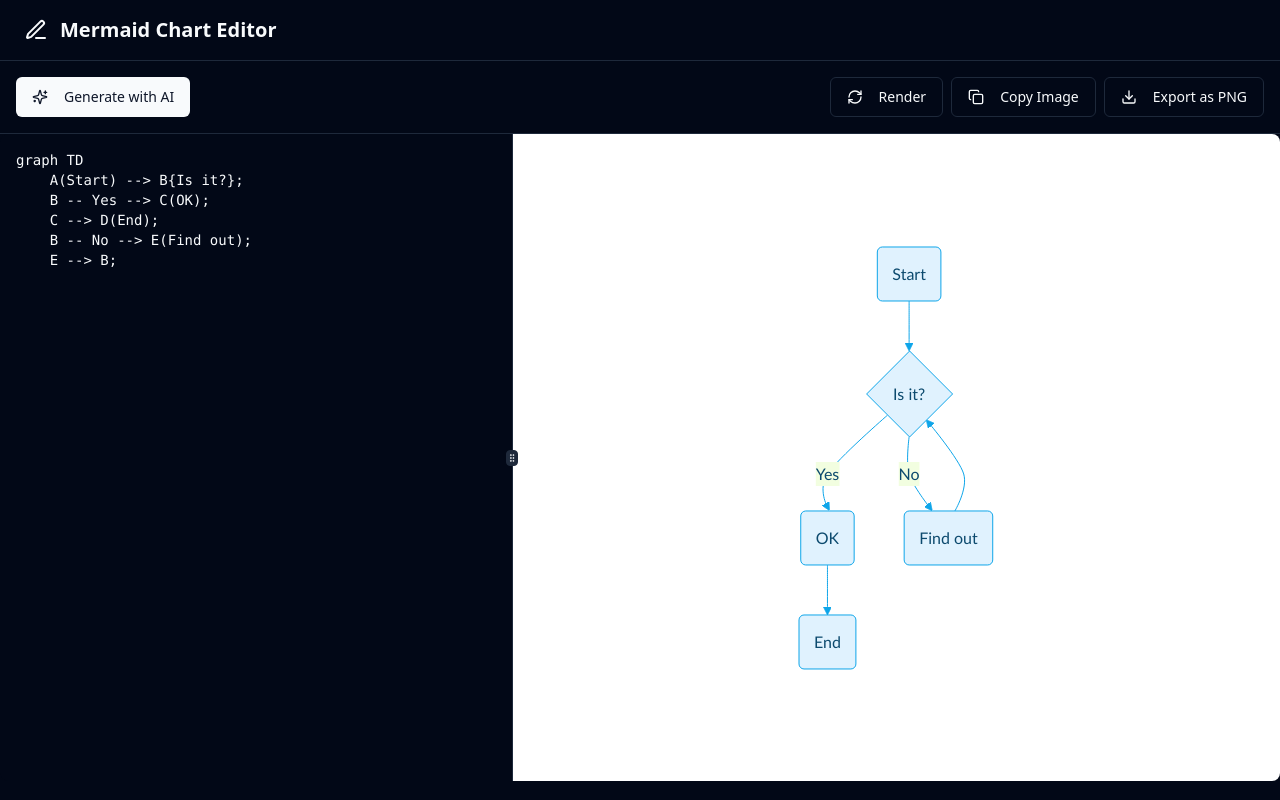
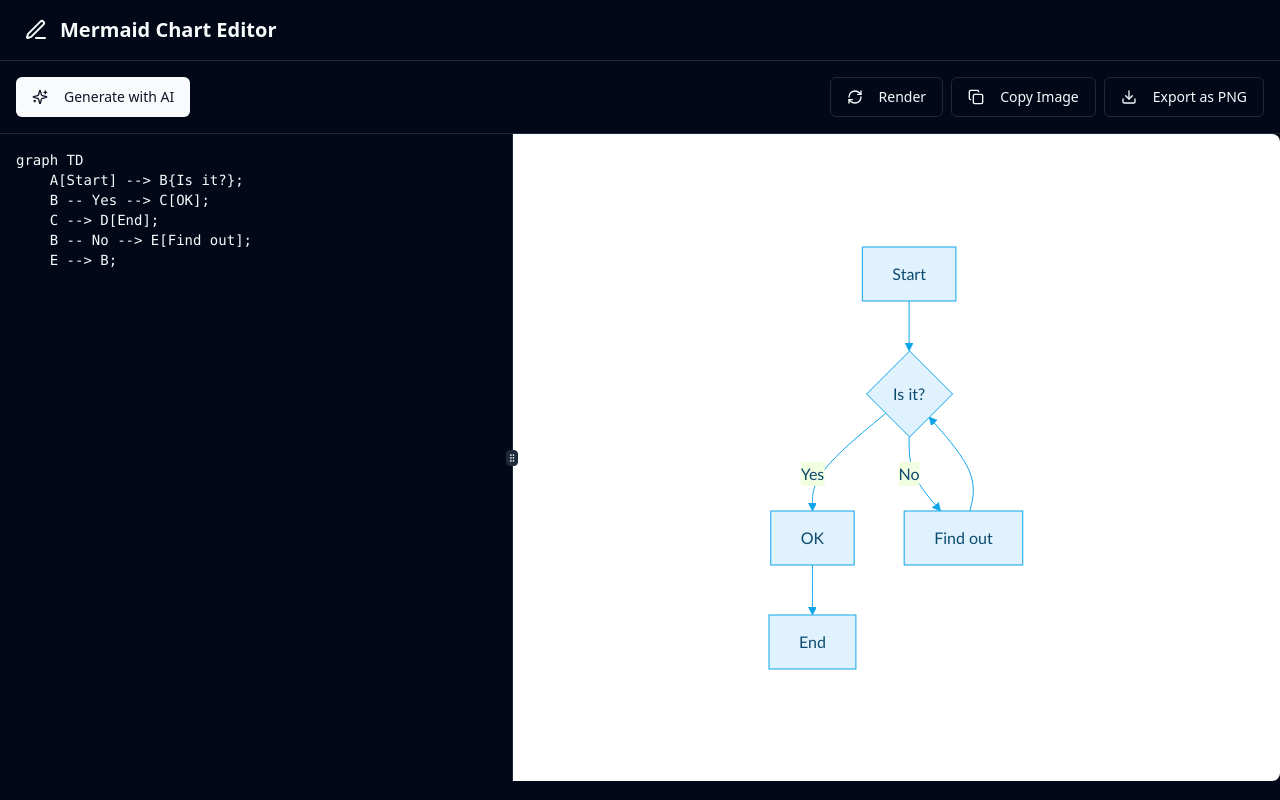
Before and after one commit to Yash-Kavaiya/mermaid-edit-export, a React (Vite) app: page / in a window 1280 px wide. Built offline with nearby package versions, Linux system fonts and the light colour scheme.

Commit message:
Fix: Improve arrow style
Use rectangular arrows in the Mermaid diagram.

```diff
--- a/src/components/MermaidEditor.tsx
+++ b/src/components/MermaidEditor.tsx
@@ -22,10 +22,10 @@ import { Label } from "@/components/ui/label";
 const defaultRawText = `A user starts a process. They are asked a question. If they say yes, it's OK and the process ends. If they say no, they need to find out more and go back to the question.`;
 
 const initialDiagram = `graph TD
-    A(Start) --> B{Is it?};
-    B -- Yes --> C(OK);
-    C --> D(End);
-    B -- No --> E(Find out);
+    A[Start] --> B{Is it?};
+    B -- Yes --> C[OK];
+    C --> D[End];
+    B -- No --> E[Find out];
     E --> B;
 `;
 
@@ -91,9 +91,6 @@ const MermaidEditor = () => {
       startOnLoad: false,
       theme: 'base',
       securityLevel: 'loose',
-      flowchart: {
-        curve: 'cardinal',
-      },
       themeVariables: {
         background: 'transparent',
         primaryColor: '#e0f2fe',
@@ -159,8 +156,8 @@ const MermaidEditor = () => {
 
       const prompt = `Based on the following text, generate a Mermaid.js graph.
 - The graph should be visually appealing and follow a 'google theme' aesthetic. This means using clean lines, a simple color palette, and clear typography.
-- Use rounded edges for nodes. For example, use 'A(Text)' for a rectangle with rounded corners.
-- Use sloped (curved) arrows. The Mermaid configuration already uses 'curve: 'cardinal''.
+- Use rectangular nodes. For example, use 'A[Text]' for a rectangle.
+- Use straight arrows.
 - Ensure proper alignment and a clear, easy-to-read layout.
 - Output ONLY the Mermaid.js code block, starting with 'graph TD' or similar, without any explanations, formatting, or markdown backticks.
 
```
